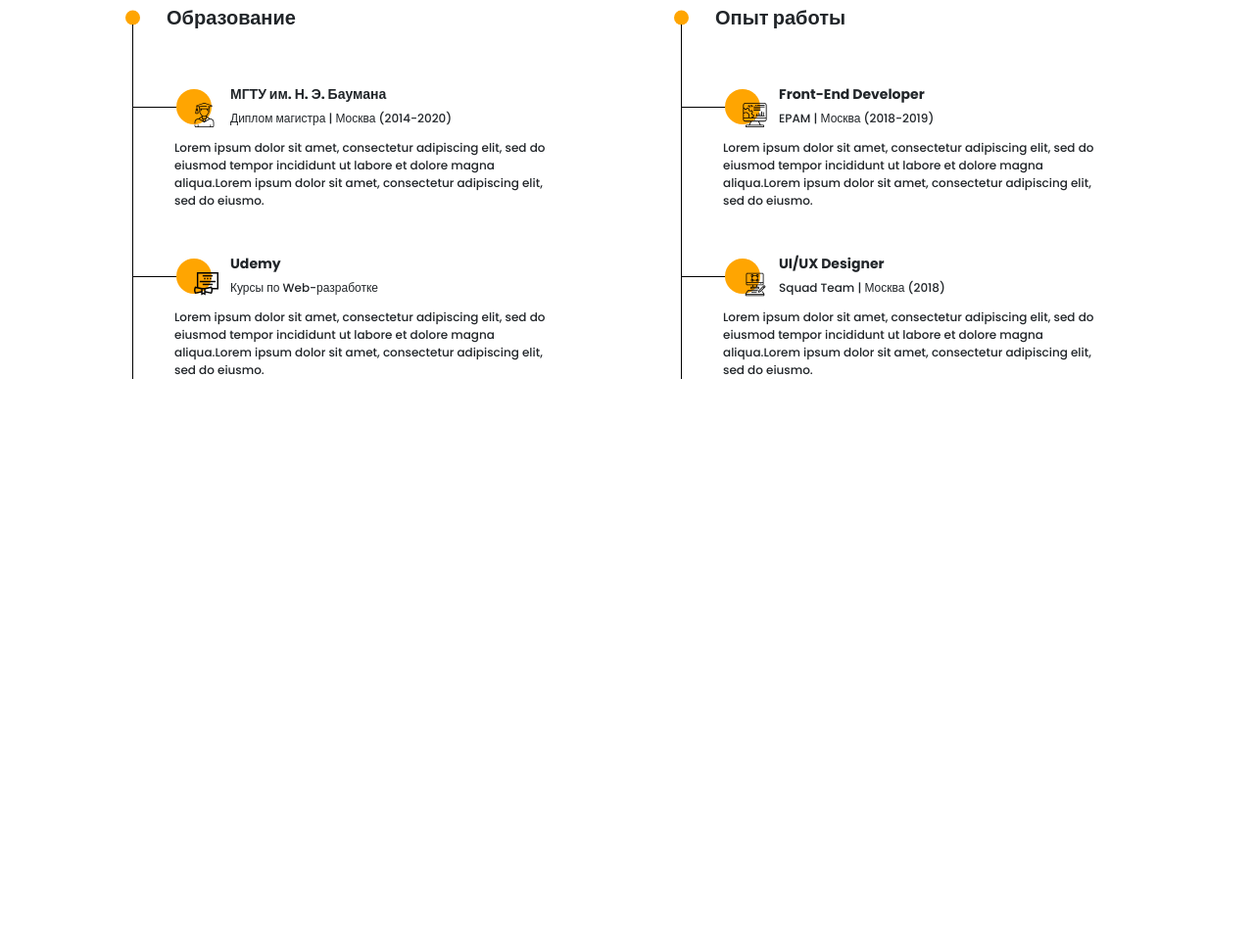
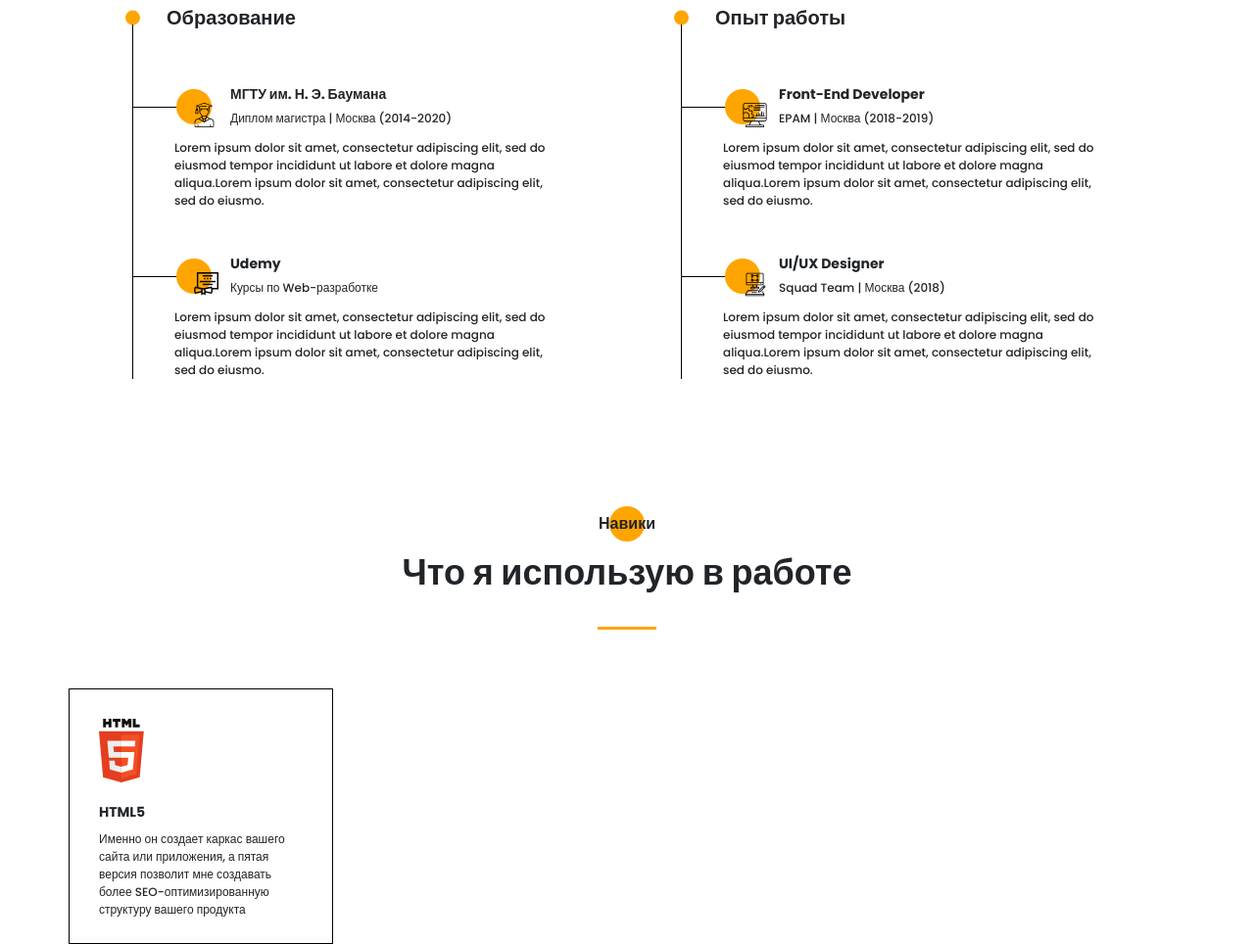
Before and after one commit to alexHorov/Portfolio, a website: page src/index.html in a window 1280 px wide. Shown: the part 1817-2781 px from the top of the page at 98% size. Before the commit the page ends 2220 px from the top, so only its background shows below. Drawn offline with nearby package versions, Linux system fonts and the light colour scheme; files that its build step writes are made by us from their sources; files whose address does not match are found by name.

Commit message:
section 4 add block

```diff
--- a/src/index.html
+++ b/src/index.html
@@ -247,7 +247,7 @@
                             <div class="resume__item">
                                 <div class="resume__item-head">
                                     <div class="resume__item-icon">
-                                        <img src="icons/experience/courses.svg" alt="university">
+                                        <img src="icons/experience/courses.svg" alt="courses">
                                     </div>
                                     <h4 class="title title_fz14">Udemy</h4>
                                     <div class="resume__item-location">
@@ -271,7 +271,7 @@
                             <div class="resume__item">
                                 <div class="resume__item-head">
                                     <div class="resume__item-icon">
-                                        <img src="icons/experience/developer.svg" alt="university">
+                                        <img src="icons/experience/developer.svg" alt="developer">
                                     </div>
                                     <h4 class="title title_fz14">Front-End Developer</h4>
                                     <div class="resume__item-location">
@@ -287,7 +287,7 @@
                             <div class="resume__item">
                                 <div class="resume__item-head">
                                     <div class="resume__item-icon">
-                                        <img src="icons/experience/designer.svg" alt="university">
+                                        <img src="icons/experience/designer.svg" alt="designer">
                                     </div>
                                     <h4 class="title title_fz14">UI/UX Designer</h4>
                                     <div class="resume__item-location">
@@ -305,6 +305,30 @@
 
         </div>
     </section>
+    <section class="skills">
+        <div class="container">
+            <h2 class="title title_fz16 skills__title">Навики</h2>
+            <div class="title title_fz36 skills__subtitle">
+                Что я использую в работе
+            </div>
+            <div class="divider"></div>
+            <div class="skills__wrapper">
+                <div class="skills__item">
+                    <div class="skills__item-icons">
+                        <img src="icons/skills/html5.svg" alt="html5">
+                    </div>
+                    <div class="skills__item-descr">
+                        <h2 class="title title_fz14 skills__item-title">HTML5</h2>
+                        <div class="skills__item-text">
+                            Именно он создает каркас вашего сайта или приложения, а пятая версия позволит мне создавать более SEO-оптимизированную структуру вашего продукта
+                        </div>
+
+                    </div>
+                </div>
+            </div>
+        </div>
+
+    </section>
     <script src="js/script.js"></script>
 </body>
 
--- /dev/null
+++ b/src/sass/blocks/_skills.scss
@@ -0,0 +1,37 @@
+.skills {
+    padding-top: 120px;
+    &__title {
+        position: relative;
+        text-align: center;
+        @include before_circle;
+        &:before {
+            top: -6px;
+            left: 50%;
+            transform: translateX(-50%);
+        }
+    }
+    &__subtitle {
+        text-align: center;
+    }
+    &__wrapper {
+        margin-top: 60px;
+        display: grid;
+        grid-template-columns: repeat(4, 270px);
+        grid-auto-rows: 1fr;
+        column-gap: 13px;
+        row-gap: 13px;
+    }
+    &__item {
+        padding: 30px 30px 25px 30px;
+        border: 1px solid #000000;
+        &-title {
+            padding-top: 20px;
+            font-size: 14px;
+            line-height: 21px;
+        }
+        &-text {
+            font-size: 12px;
+            line-height: 18px;
+        }
+    }
+}
--- a/src/sass/style.scss
+++ b/src/sass/style.scss
@@ -27,3 +27,4 @@
 @import 'blocks/menu';
 @import 'blocks/about';
 @import 'blocks/resume';
+@import 'blocks/skills';
```
Also changed, not shown: dist/css/style.min.css, dist/index.html.
